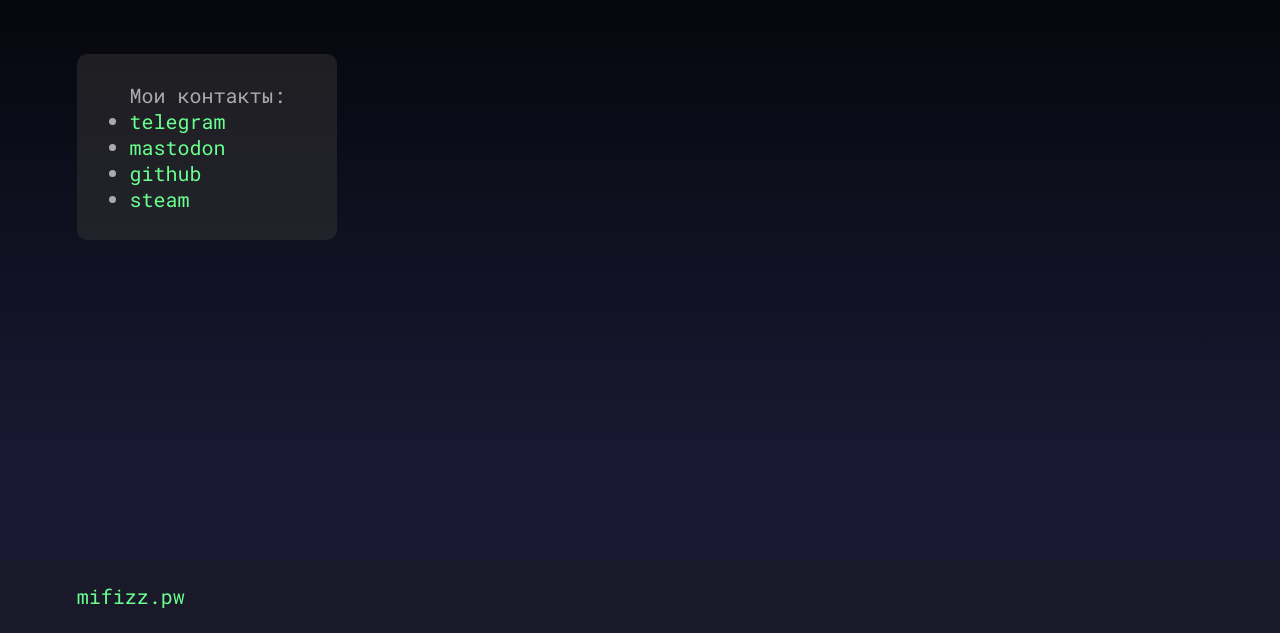
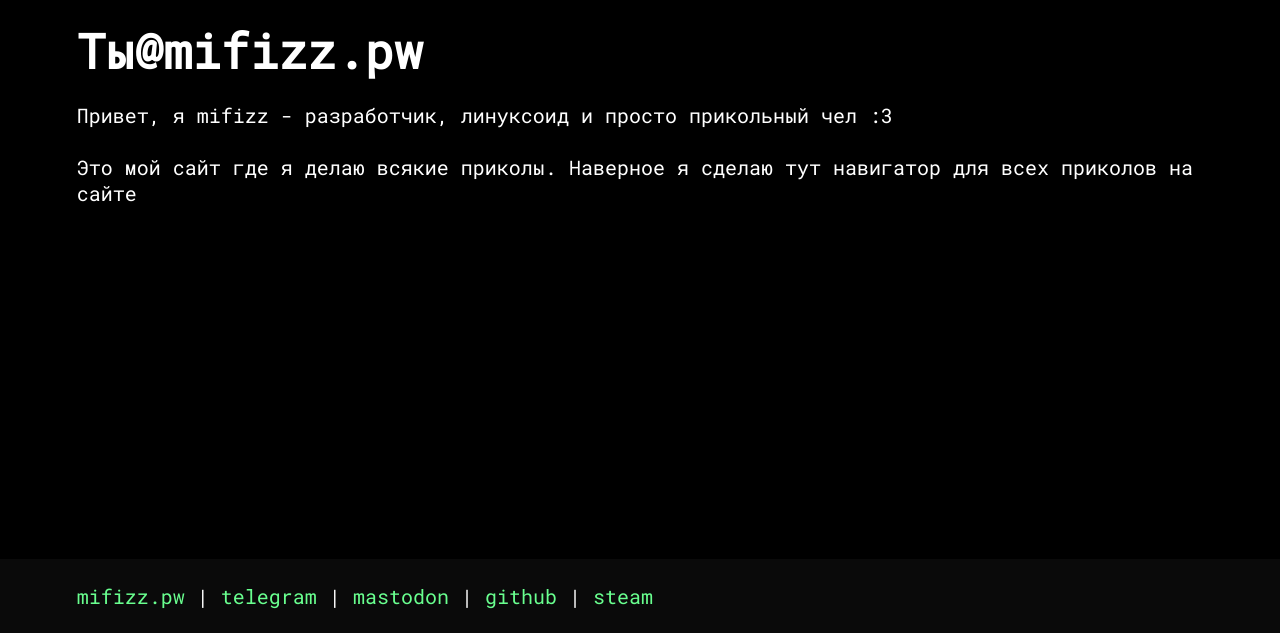
Before and after one commit to mifizz/mifizz.pw, a Flask app: page / in a window 1280 px wide. Shown: the part 167-800 px from the top of the page. Run offline with Flask 3, Linux system fonts and the light colour scheme; parts of the project's set-up code (start-up, migrations or seed data) failed here and were passed over.

Commit message:
Update css and some pages including main page

```diff
--- a/links.json
+++ b/links.json
@@ -89,13 +89,13 @@
         "\u041a\u043e\u0432\u0430\u043b\u044c \u0415.\u041d.": "http://94.72.18.202:8083/cp90.htm",
         "\u041a\u043e\u043b\u043e\u0431\u0443\u0445\u043e\u0432\u0430 \u041a.\u0412.": "http://94.72.18.202:8083/cp91.htm",
         "\u041a\u043e\u0440\u043d\u0435\u0432\u0430 \u041c.\u0418.": "http://94.72.18.202:8083/cp92.htm",
-        "\u041a\u0440\u0430\u0435\u0432\u0430 \u041c.\u0418.": "http://94.72.18.202:8083/cp93.htm",
         "\u041a\u0443\u043f\u0440\u0438\u044f\u043d\u043e\u0432\u0430 \u0410.\u041f.": "http://94.72.18.202:8083/cp94.htm",
         "\u041b\u0438\u043d\u043d\u0438\u043a \u041e.\u0412.": "http://94.72.18.202:8083/cp96.htm",
         "\u041b\u043e\u0437\u043e\u0432\u0438\u0446\u043a\u0430\u044f \u041c.\u042e.": "http://94.72.18.202:8083/cp97.htm",
         "\u041c\u0430\u043a\u0441\u0438\u043c\u043e\u0432\u0430 \u041d.\u0410.": "http://94.72.18.202:8083/cp99.htm",
         "\u041c\u0430\u043b\u0438\u043d\u043e\u0432\u0441\u043a\u0430\u044f \u0410.\u042d.": "http://94.72.18.202:8083/cp100.htm",
         "\u041c\u0438\u043d\u0431\u0443\u043b\u0430\u0442\u043e\u0432\u0430 \u0418.\u0413.": "http://94.72.18.202:8083/cp134.htm",
+        "\u041c\u043e\u0438\u0441\u0435\u0435\u0432\u0430 \u041c.\u0418.": "http://94.72.18.202:8083/cp93.htm",
         "\u041d\u0435\u0431\u0438\u0435\u0432\u0430 \u041d.\u0418.": "http://94.72.18.202:8083/cp138.htm",
         "\u041d\u0435\u043f\u043e\u0447\u0430\u0442\u044b\u0445 \u0410.\u0412.": "http://94.72.18.202:8083/cp102.htm",
         "\u041e\u043c\u0430\u0440\u043e\u0432 \u0410.\u041c.": "http://94.72.18.202:8083/cp137.htm",
@@ -147,6 +147,7 @@
         "207\u043c": "http://94.72.18.202:8083/ca133.htm",
         "208\u043c": "http://94.72.18.202:8083/ca134.htm",
         "209\u043c": "http://94.72.18.202:8083/ca135.htm",
+        "210\u041c": "http://94.72.18.202:8083/ca147.htm",
         "213\u043c": "http://94.72.18.202:8083/ca136.htm",
         "301/1": "http://94.72.18.202:8083/ca116.htm",
         "301/2": "http://94.72.18.202:8083/ca117.htm",
@@ -264,13 +265,13 @@
         "\u041a\u043e\u0432\u0430\u043b\u044c \u0415.\u041d.": "http://94.72.18.202:8083/vp90.htm",
         "\u041a\u043e\u043b\u043e\u0431\u0443\u0445\u043e\u0432\u0430 \u041a.\u0412.": "http://94.72.18.202:8083/vp91.htm",
         "\u041a\u043e\u0440\u043d\u0435\u0432\u0430 \u041c.\u0418.": "http://94.72.18.202:8083/vp92.htm",
-        "\u041a\u0440\u0430\u0435\u0432\u0430 \u041c.\u0418.": "http://94.72.18.202:8083/vp93.htm",
         "\u041a\u0443\u043f\u0440\u0438\u044f\u043d\u043e\u0432\u0430 \u0410.\u041f.": "http://94.72.18.202:8083/vp94.htm",
         "\u041b\u0438\u043d\u043d\u0438\u043a \u041e.\u0412.": "http://94.72.18.202:8083/vp96.htm",
         "\u041b\u043e\u0437\u043e\u0432\u0438\u0446\u043a\u0430\u044f \u041c.\u042e.": "http://94.72.18.202:8083/vp97.htm",
         "\u041c\u0430\u043a\u0441\u0438\u043c\u043e\u0432\u0430 \u041d.\u0410.": "http://94.72.18.202:8083/vp99.htm",
         "\u041c\u0430\u043b\u0438\u043d\u043e\u0432\u0441\u043a\u0430\u044f \u0410.\u042d.": "http://94.72.18.202:8083/vp100.htm",
         "\u041c\u0438\u043d\u0431\u0443\u043b\u0430\u0442\u043e\u0432\u0430 \u0418.\u0413.": "http://94.72.18.202:8083/vp134.htm",
+        "\u041c\u043e\u0438\u0441\u0435\u0435\u0432\u0430 \u041c.\u0418.": "http://94.72.18.202:8083/vp93.htm",
         "\u041d\u0435\u0431\u0438\u0435\u0432\u0430 \u041d.\u0418.": "http://94.72.18.202:8083/vp138.htm",
         "\u041d\u0435\u043f\u043e\u0447\u0430\u0442\u044b\u0445 \u0410.\u0412.": "http://94.72.18.202:8083/vp102.htm",
         "\u041e\u043c\u0430\u0440\u043e\u0432 \u0410.\u041c.": "http://94.72.18.202:8083/vp137.htm",
--- a/static/css/style.css
+++ b/static/css/style.css
@@ -6,21 +6,15 @@
 
 html {
     font-family: "Roboto";
-    color: #AAAAAA;
+    font-size: 16px;
+    color: #ffffff;
     overflow-wrap: anywhere;
-
     margin: 0 6vw;
-
-    background-image: linear-gradient(
-        rgba(0, 0, 0, 1) 0%,
-        rgba(25, 25, 52, 1) 80%
-    );
-
-    font-size: 16px;
+    background-color: black;
 }
 
 header {
-    margin-top: 6vh;
+    margin-top: 2vh;
     font-size: clamp(2rem, 5vw, 3rem);
     height: fit-content;
 }
@@ -49,25 +43,28 @@ h1 {
     font-size: clamp(1.5rem, 4vw, 2.25rem);
 }
 
-p, ul, ol, li {
+p,
+ul,
+ol,
+li {
     font-size: clamp(1rem, 3vw, 1.25rem);
 }
 
 /*   LINKS   */
 a {
-    color: #69FF8F;
+    color: #69ff8f;
     text-decoration: solid;
 }
 a:hover {
-    color: #69FF8F;
+    color: #69ff8f;
     text-decoration: underline;
 }
 a:visited {
-    color: #69FF8F;
+    color: #69ff8f;
     text-decoration: solid;
 }
 a:active {
-    color: #A8FFDB;
+    color: #a8ffdb;
     text-decoration: underline;
 }
 
@@ -78,15 +75,10 @@ a:active {
     border-radius: 10pt;
     border-color: #525252;
 }
-
-.contacts {
-    background-color: rgba(52, 52, 52, 0.5);
-    border: none;
-    border-radius: 10px;
-    padding: 1vh 1vw;
-    padding-right: 4vw;
-    max-width: fit-content;
-    margin: 8vh 0;
+.img-head {
+    margin-top: 0;
+    width: 100%;
+    height: 20vh;
 }
 
 /*   RULES FOR DIFFERENT RESOLUTIONS   */
--- a/static/js/footer.js
+++ b/static/js/footer.js
@@ -1,5 +1,9 @@
-document.getElementById('footer').innerHTML = `
+document.getElementById("footer").innerHTML = `
     <footer>
-        <a href="/">mifizz.pw</a>
+        <a href="/">mifizz.pw</a> |
+        <a href="https://t.me/fvckinmifizz">telegram</a> |
+        <a href="https://mastodon.social/@mifizz">mastodon</a> |
+        <a href="https://github.com/mifizz">github</a> |
+        <a href="https://steamcommunity.com/id/mifizz">steam</a>
     </footer>
 `;
--- a/static/js/header.js
+++ b/static/js/header.js
@@ -1,6 +1,11 @@
-const headerText = document.getElementById('header-text').textContent;
-document.getElementById('header').innerHTML = `
-    <header>
-        <b>${headerText}</b>
-    </header>
+const headerText = document.getElementById("header-text").textContent;
+document.getElementById("header").innerHTML = `
+  <a href="/">
+  <img class="img-bordered img-head"
+  src="/static/images/head.jpg"
+  alt="Здесь могла быть ваша реклама"/>
+  </a>
+  <header>
+      <b>${headerText}</b>
+  </header>
 `;
--- a/templates/index.html
+++ b/templates/index.html
@@ -1,35 +1,29 @@
-<!DOCTYPE html>
+<!doctype html>
 <html lang="ru">
     <head>
-    <meta charset="UTF-8">
-    <meta name="viewport" content="width=device-width, initial-scale=1.0">
-    <link rel="stylesheet" href="{{ url_for('static', filename='css/style.css') }}" />
+        <meta charset="UTF-8" />
+        <meta name="viewport" content="width=device-width, initial-scale=1.0" />
+        <link
+            rel="stylesheet"
+            href="{{ url_for('static', filename='css/style.css') }}"
+        />
         <title id="header-text">Ты@mifizz.pw</title>
     </head>
     <body>
-
         <div id="header"></div>
 
         <main>
             <p class="intro">
-            Привет, я {{ user }} - разработчик, линуксоид и просто прикольный чел :3
+                Привет, я mifizz - разработчик, линуксоид и просто прикольный
+                чел :3 <br /><br />
+                Это мой сайт где я делаю всякие приколы. Наверное я сделаю тут
+                навигатор для всех приколов на сайте
             </p>
-        <div class="contacts">
-            <ul>
-                Мои контакты:
-
-                <li><a href="https://t.me/fvckinmifizz">telegram</a></li>
-                <li><a href="https://mastodon.social/@mifizz">mastodon</a></li>
-                <li><a href="https://github.com/mifizz">github</a></li>
-                <li><a href="https://steamcommunity.com/id/mifizz">steam</a></li>
-            </ul>
-        </div>
         </main>
 
         <div id="footer"></div>
 
         <script src="{{ url_for('static', filename='js/header.js') }}"></script>
         <script src="{{ url_for('static', filename='js/footer.js') }}"></script>
-
     </body>
 </html>
```
Also changed, not shown: templates/sandbox.html (+15 -9 lines), 1 other file. Lines whose indentation alone changed are shown as unchanged.
